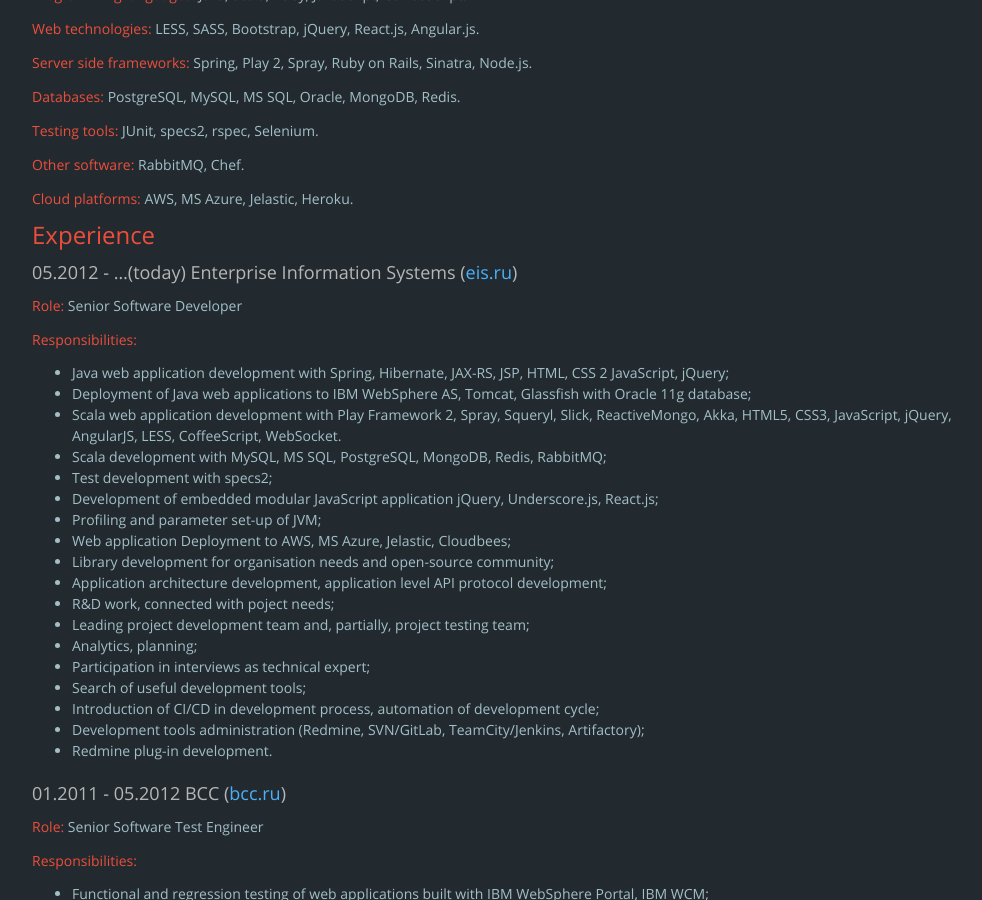
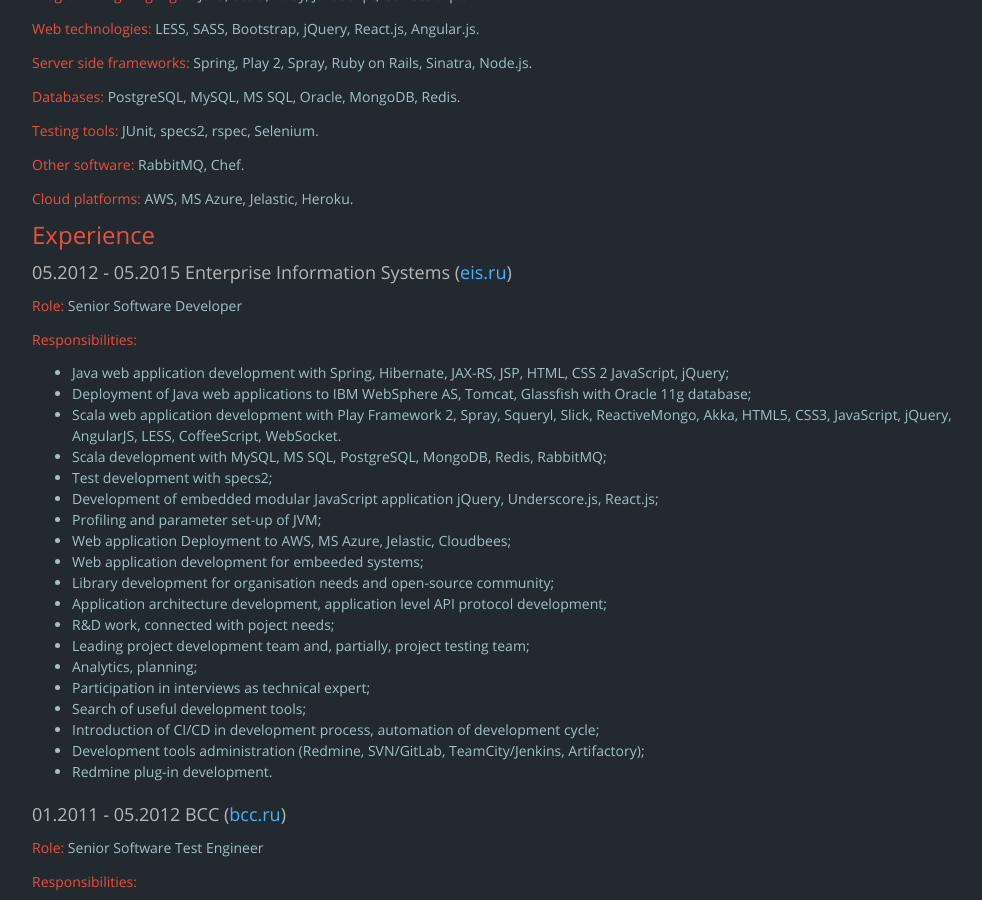
Before and after one commit to eugene-sy/eugene-sy.github.io, a Jekyll site: the page built from resume.html, in a window 1280 px wide and 900 px high, scrolled down 310 px. Shown: the whole window, without its empty margins (148-1130 px from the left). Built offline with Jekyll 4.4.1, drawn with Linux system fonts in a browser that asks for light colours; nearby versions of some CDN libraries.

Commit message:
resume update

```diff
--- a/resume.html
+++ b/resume.html
@@ -26,7 +26,7 @@
   <div class="col-md-12 post-nav">
     <div id="experience">
       <h2>Experience</h2>
-      <h3>05.2012 - …(today) Enterprise Information Systems (<a href="eis.ru">eis.ru</a>)</h3>
+      <h3>05.2012 - 05.2015 Enterprise Information Systems (<a href="eis.ru">eis.ru</a>)</h3>
       <p><span>Role:</span> Senior Software Developer</p>
       <p><span>Responsibilities: </span></p>
       <ul>
@@ -38,6 +38,7 @@
         <li>Development of embedded modular JavaScript application jQuery, Underscore.js, React.js;  </li>
         <li>Profiling and parameter set-up of JVM;  </li>
         <li>Web application Deployment to AWS, MS Azure, Jelastic, Cloudbees;  </li>
+        <li>Web application development for embeeded systems; </li>
         <li>Library development for organisation needs and open-source community;  </li>
         <li>Application architecture development, application level API protocol development;  </li>
         <li>R&D work, connected with poject needs; </li>
```
